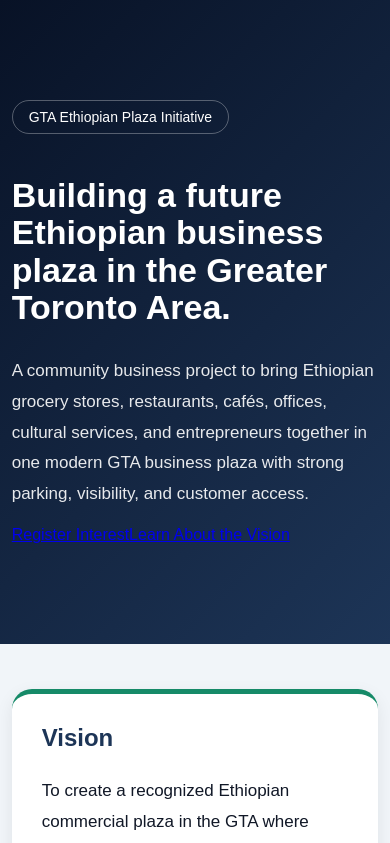
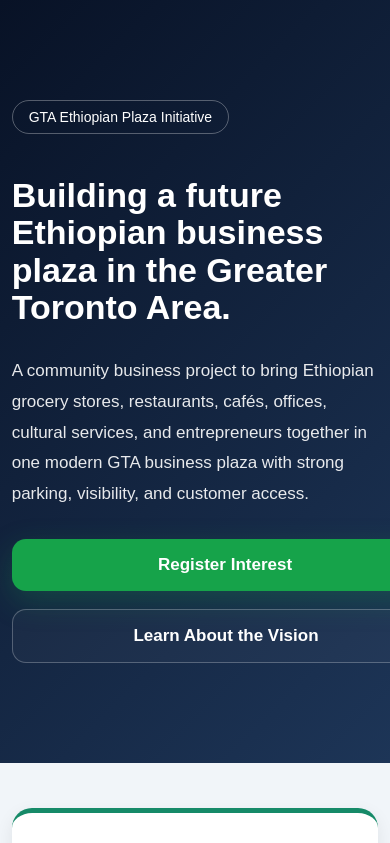
Before and after one commit to teshzw/gta-ethiopian-plaza, a React (Vite) app: page / in a window 390 px wide. Shown: the top 843 px of the page. Built offline with nearby package versions, Linux system fonts and the light colour scheme.

Commit message:
Update style.css

```diff
--- a/style.css
+++ b/style.css
@@ -247,4 +247,53 @@ img {
   .steps {
     grid-template-columns: 1fr;
   }
+  .hero-buttons {
+  display: flex;
+  gap: 18px;
+  margin-top: 30px;
+  flex-wrap: wrap;
 }
+
+.primary-btn,
+.secondary-btn {
+  display: inline-flex;
+  align-items: center;
+  justify-content: center;
+  padding: 16px 30px;
+  border-radius: 14px;
+  text-decoration: none;
+  font-size: 17px;
+  font-weight: 600;
+  transition: all 0.3s ease;
+}
+
+.primary-btn {
+  background: #16a34a;
+  color: white;
+  box-shadow: 0 10px 30px rgba(22,163,74,0.25);
+}
+
+.primary-btn:hover {
+  transform: translateY(-3px);
+}
+
+.secondary-btn {
+  border: 1px solid rgba(255,255,255,0.25);
+  color: white;
+  background: rgba(255,255,255,0.03);
+}
+
+.secondary-btn:hover {
+  background: rgba(255,255,255,0.08);
+}
+
+@media (max-width: 768px) {
+  .hero-buttons {
+    flex-direction: column;
+  }
+
+  .primary-btn,
+  .secondary-btn {
+    width: 100%;
+  }
+}
```
